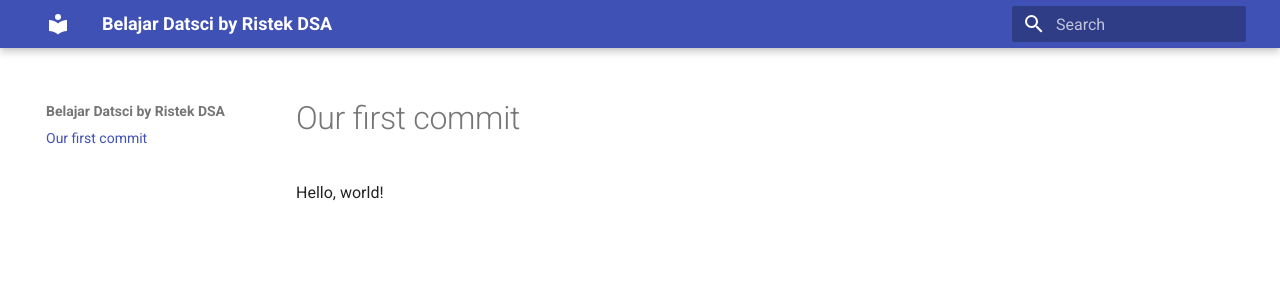
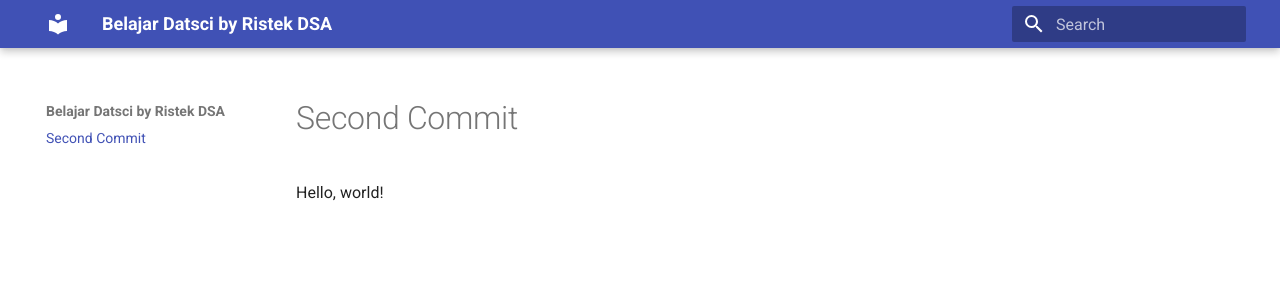
Before and after one commit to belatijagad/belajardatsci, an MkDocs documentation site: the page built from docs/index.md, in a window 1280 px wide. Shown: the top 294 px of the page. Built offline with MkDocs 1.6.1 and Material for MkDocs 9.7.7, drawn with Linux system fonts in a browser that asks for light colours.

Commit message:
second commit

```diff
--- a/docs/index.md
+++ b/docs/index.md
@@ -1,2 +1,2 @@
-# Our first commit
+# Second Commit
 Hello, world!
```
